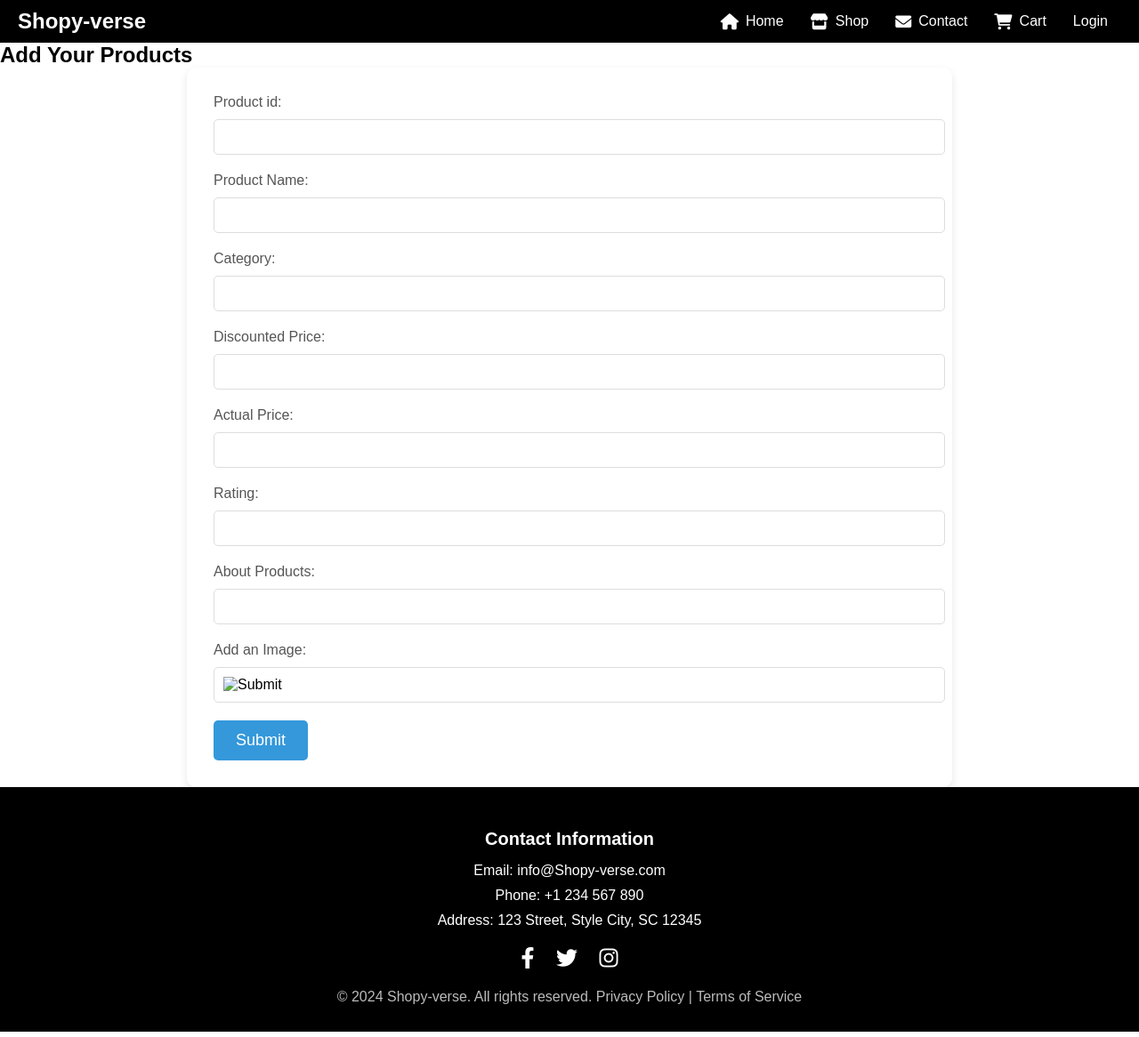
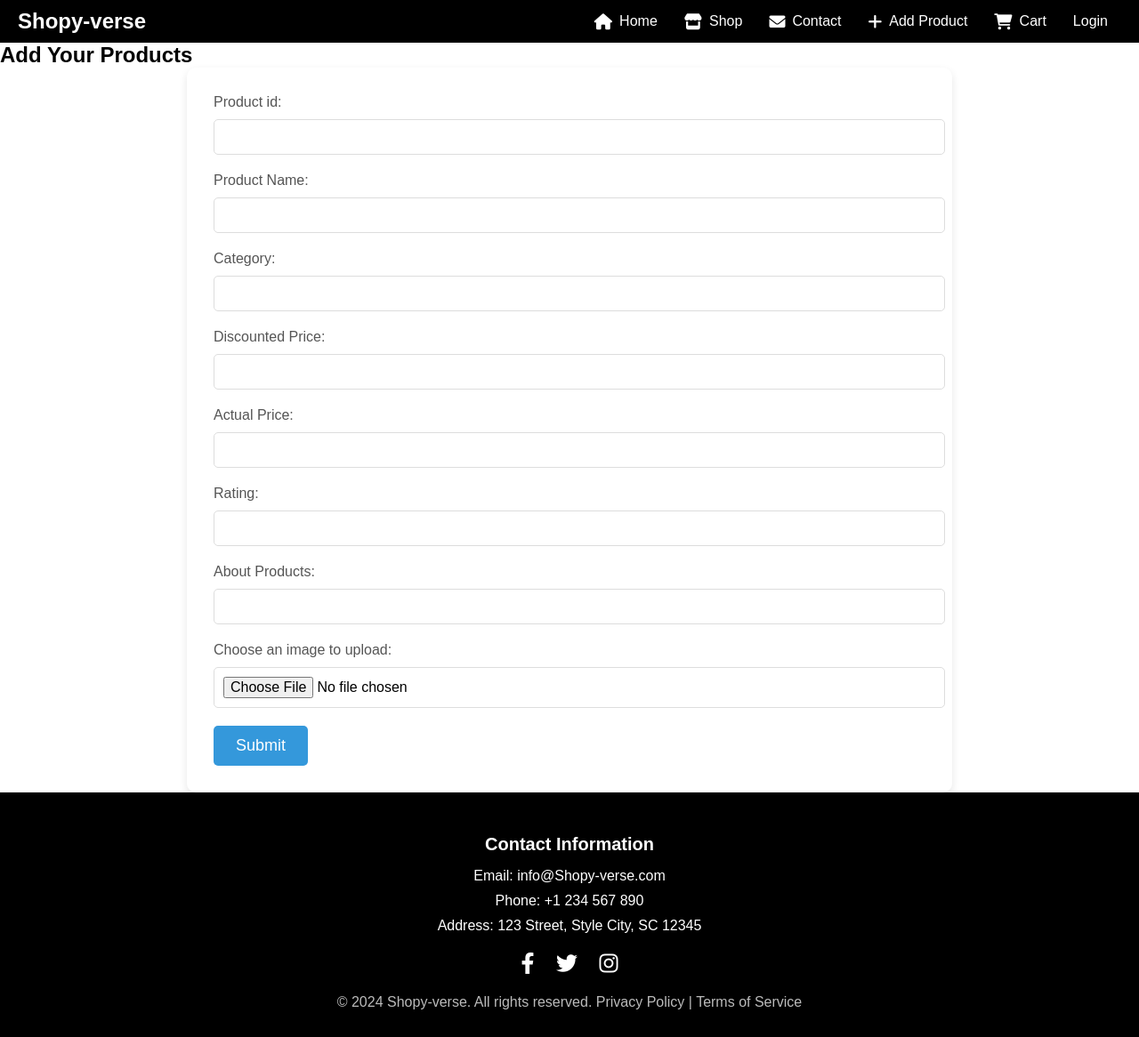
Before and after one commit to MAHUL25/Micro-Project, a Django app: page /add-product/ in a window 1280 px wide. Shown: the whole page at 89% size. Run offline with Django 5.2, Linux system fonts and the light colour scheme; some web fonts are replaced.

Commit message:
addProduct Update

```diff
--- a/ShopyVerse/shops/templates/shops/addproduct.html
+++ b/ShopyVerse/shops/templates/shops/addproduct.html
@@ -23,6 +23,7 @@
             <li><a href="{% url 'shops:index' %}"><i class="fas fa-home"></i> Home</a></li>
             <li><a href="{% url 'shops:shop' %}"><i class="fas fa-store"></i> Shop</a></li>
             <li><a href="{% url 'shops:contact' %}"><i class="fas fa-envelope"></i> Contact</a></li>
+            <li><a href="{% url 'shops:addProduct' %}"><i class="fas fa-plus"></i> Add Product</a></li>
             <li><a href="{% url 'shops:cart' %}"><i class="fas fa-shopping-cart"></i> Cart</a></li>
             <li id="user-auth-link"><a href="{% url 'shops:login' %}"><i class="fas fa-user"></i>Login</a></li>
         </ul>
@@ -55,8 +56,8 @@
                 <label for="about">About Products:</label>
                 <input type="text" id="about" name="about" required>
 
-                <label for="image">Add an Image:</label>
-                <input type="image">
+                <label for="imageUpload">Choose an image to upload:</label>
+                <input type="file" id="imageUpload" name="image" accept="image/*" required>
                 <button type="submit" class="btn">Submit</button>
             </form>
         </section>
--- a/ShopyVerse/shops/templates/shops/cart.html
+++ b/ShopyVerse/shops/templates/shops/cart.html
@@ -23,6 +23,7 @@
             <li><a href="{% url 'shops:index' %}"><i class="fas fa-home"></i> Home</a></li>
             <li><a href="{% url 'shops:shop' %}"><i class="fas fa-store"></i> Shop</a></li>
             <li><a href="{% url 'shops:contact' %}"><i class="fas fa-envelope"></i> Contact</a></li>
+            <li><a href="{% url 'shops:addProduct' %}"><i class="fas fa-plus"></i> Add Product</a></li>
             <li><a href="{% url 'shops:cart' %}"><i class="fas fa-shopping-cart"></i> Cart</a></li>
             <li id="user-auth-link"><a href="{% url 'shops:login' %}"><i class="fas fa-user"></i>Login</a></li>
         </ul>
--- a/ShopyVerse/shops/templates/shops/categories.html
+++ b/ShopyVerse/shops/templates/shops/categories.html
@@ -21,6 +21,7 @@
             <li><a href="index.html"><i class="fas fa-home"></i> Home</a></li>
             <li><a href="shop.html"><i class="fas fa-store"></i> Shop</a></li>
             <li><a href="contact.html"><i class="fas fa-envelope"></i> Contact</a></li>
+            <li><a href="{% url 'shops:addProduct' %}"><i class="fas fa-plus"></i> Add Product</a></li>
             <li><a href="cart.html"><i class="fas fa-shopping-cart"></i> Cart</a></li>
             <li id="user-auth-link"><a href="login.html"><i class="fas fa-user"></i>Login</a></li>
         </ul>
--- a/ShopyVerse/shops/templates/shops/checkout.html
+++ b/ShopyVerse/shops/templates/shops/checkout.html
@@ -32,6 +32,7 @@
             </li>
 
             <li><a href="{% url 'shops:contact' %}"><i class="fas fa-envelope"></i> Contact</a></li>
+            <li><a href="{% url 'shops:addProduct' %}"><i class="fas fa-plus"></i> Add Product</a></li>
             <li><a href="{% url 'shops:cart' %}"><i class="fas fa-shopping-cart"></i> Cart</a></li>
             <li id="user-auth-link"><a href="{% url 'shops:login' %}"><i class="fas fa-user"></i>Login</a></li>
         </ul>
--- a/ShopyVerse/shops/templates/shops/contact.html
+++ b/ShopyVerse/shops/templates/shops/contact.html
@@ -23,6 +23,7 @@
             <li><a href="{% url 'shops:index' %}"><i class="fas fa-home"></i> Home</a></li>
             <li><a href="{% url 'shops:shop' %}"><i class="fas fa-store"></i> Shop</a></li>
             <li><a href="{% url 'shops:contact' %}"><i class="fas fa-envelope"></i> Contact</a></li>
+            <li><a href="{% url 'shops:addProduct' %}"><i class="fas fa-plus"></i> Add Product</a></li>
             <li><a href="{% url 'shops:cart' %}"><i class="fas fa-shopping-cart"></i> Cart</a></li>
             <li id="user-auth-link"><a href="{% url 'shops:login' %}"><i class="fas fa-user"></i>Login</a></li>
         </ul>
--- a/ShopyVerse/shops/templates/shops/index.html
+++ b/ShopyVerse/shops/templates/shops/index.html
@@ -25,6 +25,7 @@
             <li><a href="{% url 'shops:index' %}"><i class="fas fa-home"></i> Home</a></li>
             <li><a href="{% url 'shops:shop' %}"><i class="fas fa-store"></i> Shop</a></li>
             <li><a href="{% url 'shops:contact' %}"><i class="fas fa-envelope"></i> Contact</a></li>
+            <li><a href="{% url 'shops:addProduct' %}"><i class="fas fa-plus"></i> Add Product</a></li>
             <li><a href="{% url 'shops:cart' %}"><i class="fas fa-shopping-cart"></i> Cart</a></li>
             <li id="user-auth-link"><a href="{% url 'shops:login' %}"><i class="fas fa-user"></i> Login</a></li>
         </ul>
--- a/ShopyVerse/shops/templates/shops/product.html
+++ b/ShopyVerse/shops/templates/shops/product.html
@@ -23,6 +23,7 @@
             <li><a href="{% url 'shops:index' %}"><i class="fas fa-home"></i> Home</a></li>
             <li><a href="{% url 'shops:shop' %}"><i class="fas fa-store"></i> Shop</a></li>
             <li><a href="{% url 'shops:contact' %}"><i class="fas fa-envelope"></i> Contact</a></li>
+            <li><a href="{% url 'shops:addProduct' %}"><i class="fas fa-plus"></i> Add Product</a></li>
             <li><a href="{% url 'shops:cart' %}"><i class="fas fa-shopping-cart"></i> Cart</a></li>
             <li id="user-auth-link"><a href="{% url 'shops:login' %}"><i class="fas fa-user"></i>Login</a></li>
         </ul>
--- a/ShopyVerse/shops/templates/shops/profile.html
+++ b/ShopyVerse/shops/templates/shops/profile.html
@@ -26,6 +26,7 @@
                 <li><a href="{% url 'shops:index' %}"><i class="fas fa-home"></i> Home</a></li>
                 <li><a href="{% url 'shops:shop' %}"><i class="fas fa-store"></i> Shop</a></li>
                 <li><a href="{% url 'shops:contact' %}"><i class="fas fa-envelope"></i> Contact</a></li>
+                <li><a href="{% url 'shops:addProduct' %}"><i class="fas fa-plus"></i> Add Product</a></li>
                 <li><a href="{% url 'shops:cart' %}"><i class="fas fa-shopping-cart"></i> Cart</a></li>
                 <!-- <li id="user-auth-link"><a href="{% url 'shops:login' %}"><i class="fas fa-user"></i> Login</a></li> -->
                 <li><a href="#"><i class="fas fa-user"></i> {{username}}</a></li>
--- a/ShopyVerse/shops/templates/shops/shop.html
+++ b/ShopyVerse/shops/templates/shops/shop.html
@@ -24,6 +24,7 @@
             <li><a href="{% url 'shops:index' %}"><i class="fas fa-home"></i> Home</a></li>
             <li><a href="{% url 'shops:shop' %}"><i class="fas fa-store"></i> Shop</a></li>
             <li><a href="{% url 'shops:contact' %}"><i class="fas fa-envelope"></i> Contact</a></li>
+            <li><a href="{% url 'shops:addProduct' %}"><i class="fas fa-plus"></i> Add Product</a></li>
             <li><a href="{% url 'shops:cart' %}"><i class="fas fa-shopping-cart"></i> Cart</a></li>
             <li id="user-auth-link"><a href="{% url 'shops:login' %}"><i class="fas fa-user"></i>Login</a></li>
         </ul>
```
